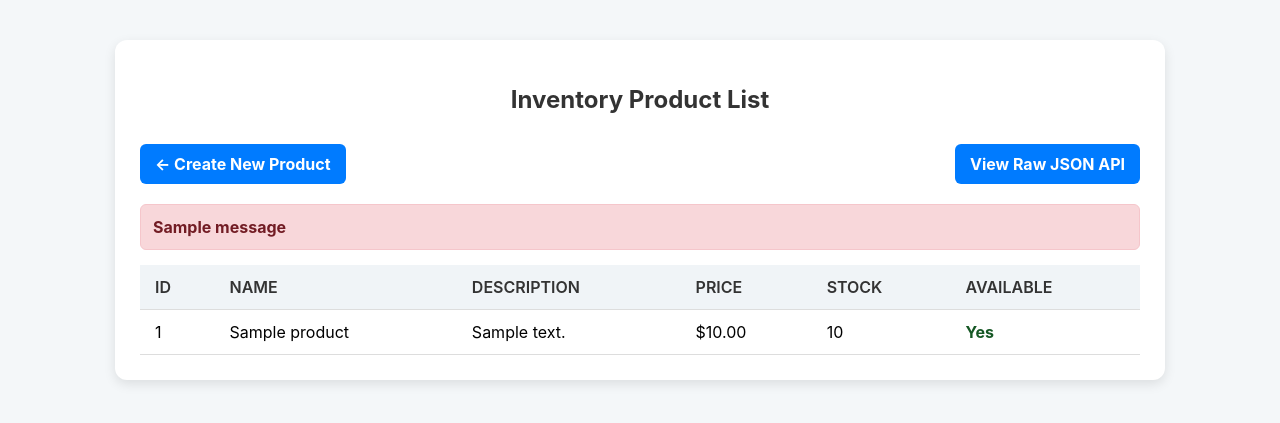
After one commit to rokas32/RenderWebsiteCRUD, a Flask app: page /products in a window 1280 px wide. The commit adds this page. Shown: the top 423 px of the page. Run offline with Flask 3, Linux system fonts and the light colour scheme; tables that the repository leaves empty hold one stand-in row (values such as "Sample post"); one stand-in notice (Sample message) is shown.

Commit message:
Added product_list html, updated app.py and updated create_product

```diff
--- a/app.py
+++ b/app.py
@@ -7,10 +7,6 @@ from datetime import datetime
 
 # Import the Blueprint containing the CRUD API routes
 from product_routes import product_api
-
-# NOTE: We do NOT import 'cli' directly here to avoid a circular import error.
-# The Flask CLI tool handles loading 'cli.py' when 'flask db create' is run.
-
 
 # --- Configuration ---
 app = Flask(__name__)
@@ -60,10 +56,13 @@ def safe_convert(value, target_type, default):
     """Safely converts a string value to a number type, using default if value is empty/None."""
     if value is None or str(value).strip() == '':
         return default
-    return target_type(value)
+    try:
+        return target_type(value)
+    except ValueError:
+        raise ValueError(f"Input '{value}' must be a valid number.")
 
 
-# --- Frontend Routes (Form Display and Submission) ---
+# --- Frontend Routes ---
 
 @app.route('/', methods=['GET'])
 def create_product_form():
@@ -109,16 +108,32 @@ def submit_product():
         return redirect(url_for('create_product_form'))
 
     except ValueError as e:
-        # Handle validation errors (e.g., name missing, non-numeric input)
+        # Handle validation errors
         flash(f"Error: Invalid input. {e}")
         return redirect(url_for('create_product_form'))
 
     except Exception as e:
-        # Handle database errors (e.g., connection lost, type issue)
+        # Handle database errors
         db.session.rollback()
-        # This will show a detailed error on the page for debugging
         flash(f"Fatal Error: Failed to save product. Database error: {e.__class__.__name__}")
         return redirect(url_for('create_product_form'))
+
+# --- NEW ROUTE: Product List Table ---
+@app.route('/products', methods=['GET'])
+def list_products_ui():
+    """
+    Fetches all products and renders them in an HTML table.
+    """
+    try:
+        products = Product.query.all()
+        product_list = [p.to_dict() for p in products]
+
+        # Pass the list of dictionaries to the new template
+        return render_template('product_list.html', products=product_list)
+    except Exception as e:
+        flash(f"Error fetching products: {e}")
+        # Render an empty template with an error message
+        return render_template('product_list.html', products=[])
 
 
 # --- Status Route (Moved from root) ---
--- /dev/null
+++ b/templates/product_list.html
@@ -0,0 +1,103 @@
+<!DOCTYPE html>
+<html lang="en">
+<head>
+    <meta charset="UTF-8">
+    <meta name="viewport" content="width=device-width, initial-scale=1.0">
+    <title>Product List</title>
+    <style>
+        body { font-family: Inter, Arial, sans-serif; margin: 0; padding: 20px; background-color: #f4f7f9; }
+        .container { max-width: 1000px; margin: 20px auto; background-color: white; padding: 25px; border-radius: 12px; box-shadow: 0 4px 12px rgba(0, 0, 0, 0.1); }
+        h2 { text-align: center; color: #333; margin-bottom: 30px; }
+        .button-group { display: flex; justify-content: space-between; margin-bottom: 20px; }
+        .button-group a {
+            padding: 10px 15px;
+            background-color: #007bff;
+            color: white;
+            text-decoration: none;
+            border-radius: 6px;
+            font-weight: bold;
+            transition: background-color 0.3s;
+        }
+        .button-group a:hover { background-color: #0056b3; }
+
+        table { width: 100%; border-collapse: collapse; margin-top: 15px; }
+        th, td { text-align: left; padding: 12px 15px; border-bottom: 1px solid #ddd; }
+        th { background-color: #f0f4f7; color: #333; font-weight: 600; text-transform: uppercase; }
+        tr:hover { background-color: #f9f9f9; }
+
+        .status-available { color: #155724; font-weight: bold; }
+        .status-unavailable { color: #856404; }
+
+        .error-message { color: #721c24; font-weight: bold; margin-top: 15px; border: 1px solid #f5c6cb; background-color: #f8d7da; padding: 12px; border-radius: 6px; }
+
+        /* Responsive adjustments for smaller screens */
+        @media (max-width: 768px) {
+            .container { padding: 15px; }
+            /* Hide less important columns on mobile */
+            table td:nth-child(3), table th:nth-child(3), /* Description */
+            table td:nth-child(5), table th:nth-child(5) { /* Stock */
+                display: none;
+            }
+        }
+    </style>
+</head>
+<body>
+    <div class="container">
+        <h2>Inventory Product List</h2>
+
+        <div class="button-group">
+            <a href="/">← Create New Product</a>
+            <!-- Link to the raw JSON API for debugging/technical users -->
+            <a href="/api/products" target="_blank">View Raw JSON API</a>
+        </div>
+
+        <!-- Flash messages display (for errors fetching the list) -->
+        {% with messages = get_flashed_messages() %}
+            {% if messages %}
+                {% for message in messages %}
+                    <div class="error-message">{{ message }}</div>
+                {% endfor %}
+            {% endif %}
+        {% endwith %}
+
+        {% if products %}
+            <table>
+                <thead>
+                    <tr>
+                        <th>ID</th>
+                        <th>Name</th>
+                        <th>Description</th>
+                        <th>Price</th>
+                        <th>Stock</th>
+                        <th>Available</th>
+                    </tr>
+                </thead>
+                <tbody>
+                    {% for product in products %}
+                        <tr>
+                            <td>{{ product.id }}</td>
+                            <td>{{ product.name }}</td>
+                            <td>{{ product.description | default('—', true) }}</td>
+                            <td>${{ product.price }}</td>
+                            <td>{{ product.stock_quantity }}</td>
+                            <td>
+                                {% if product.is_available %}
+                                    <span class="status-available">Yes</span>
+                                {% else %}
+                                    <span class="status-unavailable">No</span>
+                                {% endif %}
+                            </td>
+                        </tr>
+                    {% endfor %}
+                </tbody>
+            </table>
+        {% else %}
+            <!-- Message when the product list is empty -->
+            <p style="text-align: center; padding: 30px; border: 1px dashed #ccc; border-radius: 8px;">
+                No products found in the database.
+                <a href="/" style="font-weight: bold; color: #007bff;">Click here to add the first one.</a>
+            </p>
+        {% endif %}
+    </div>
+</body>
+</html>
```
Also changed, not shown: templates/create_product.html (+49 -10 lines).
